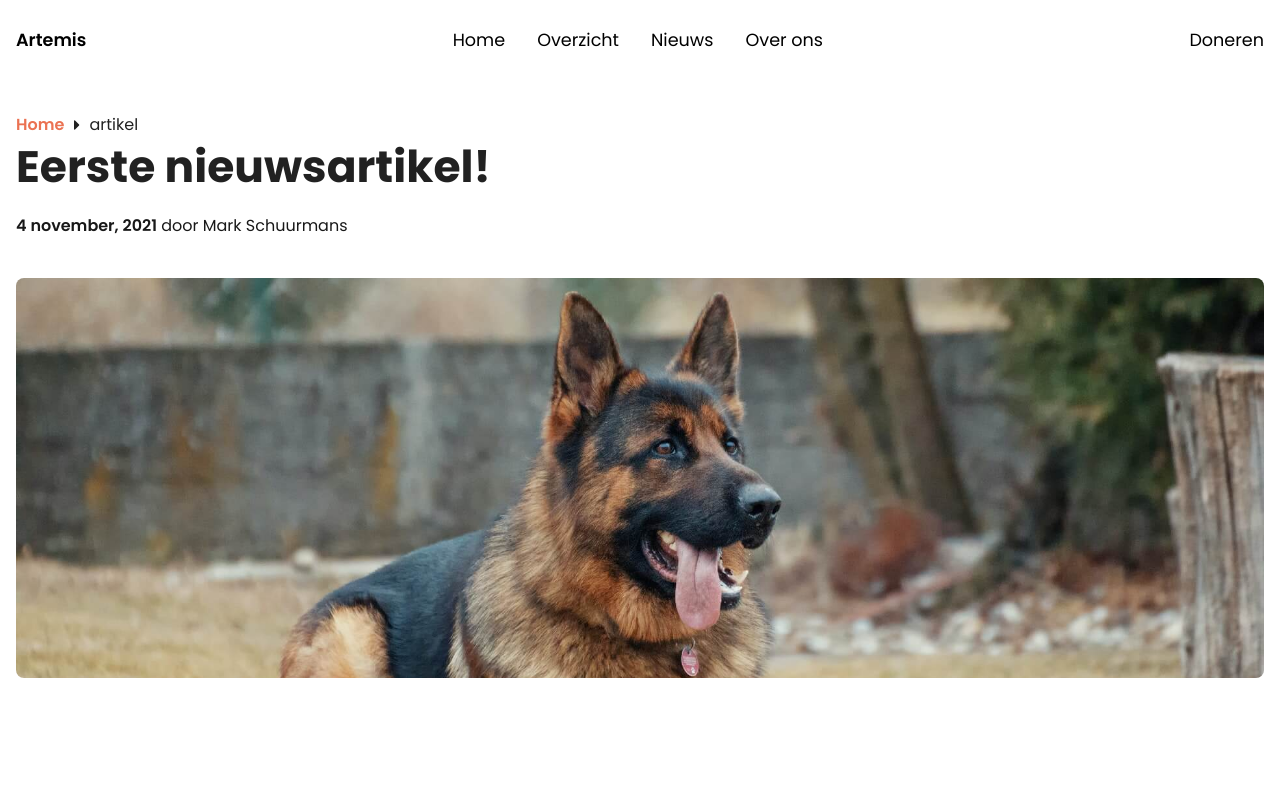
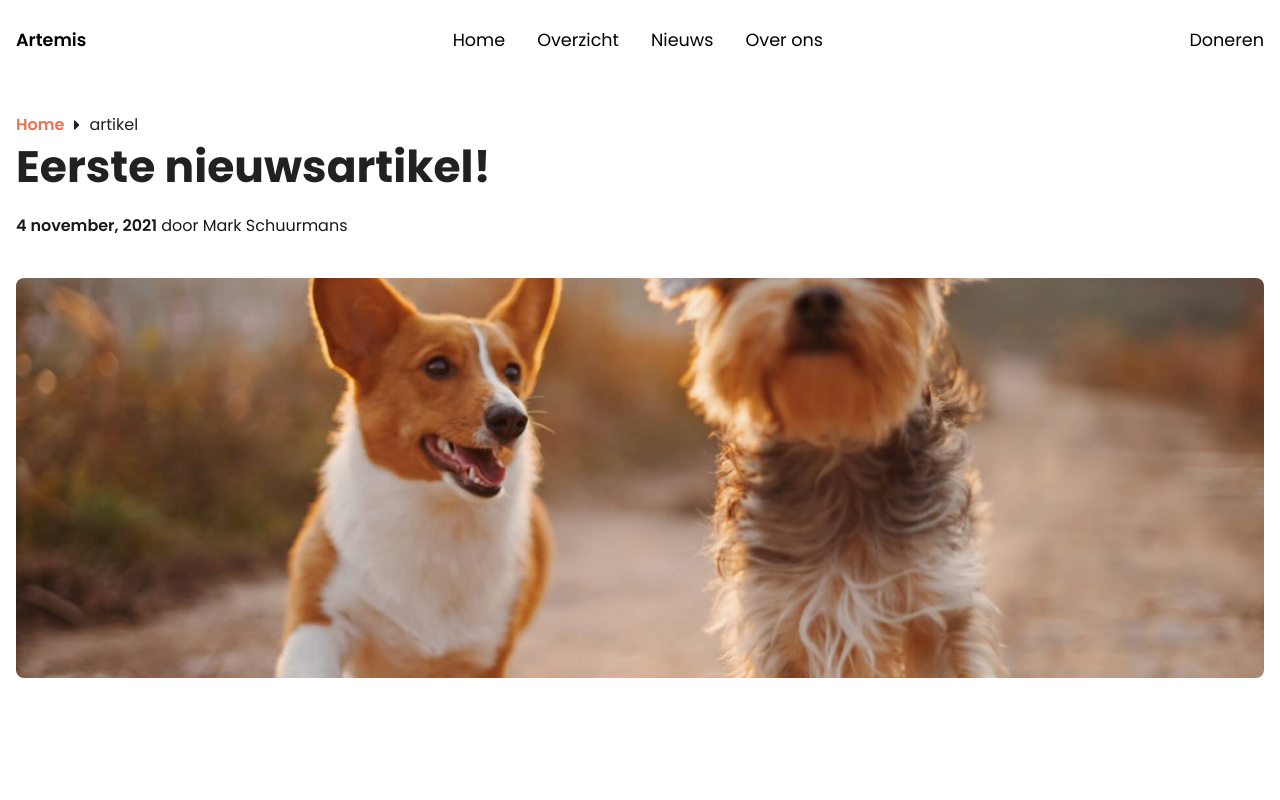
Before and after one commit to Markiesch/Artemis, a Vue app: page /nieuws/1 in a window 1280 px wide. Shown: the top 800 px of the page. Built offline with nearby package versions, Linux system fonts and the light colour scheme.

Commit message:
Updated image data to be unique

```diff
--- a/src/data/articles.ts
+++ b/src/data/articles.ts
@@ -24,7 +24,7 @@ export const articles: IArticle[] = [
     title: "Tweede nieuwsartikel",
     content:
       "Lorem ipsum dolor sit amet consectetur adipisicing elit. Voluptatibus quo ab nesciunt aperiam adipisci et quas atque voluptatem blanditiis minus similique cumque amet exercitationem commodi, illo minima nemo eaque eligendi.",
-    image: "slider1.jpg",
+    image: "slider2.jpg",
   },
   {
     id: 1,
@@ -33,6 +33,6 @@ export const articles: IArticle[] = [
     title: "Eerste nieuwsartikel!",
     content:
       "Lorem ipsum dolor sit amet consectetur adipisicing elit. Voluptatibus quo ab nesciunt aperiam adipisci et quas atque voluptatem blanditiis minus similique cumque amet exercitationem commodi, illo minima nemo eaque eligendi.",
-    image: "slider1.jpg",
+    image: "slider3.jpg",
   },
 ];
```
